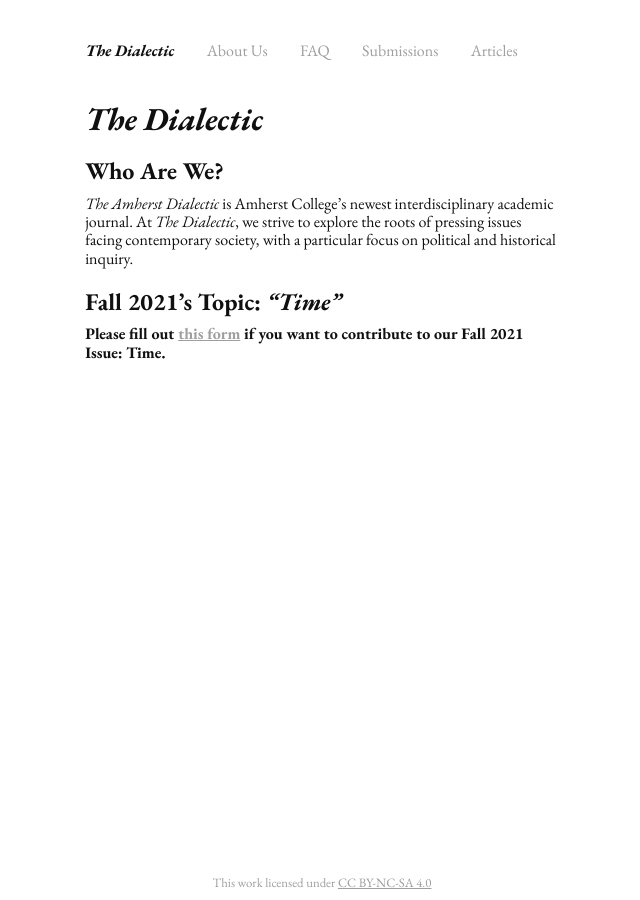
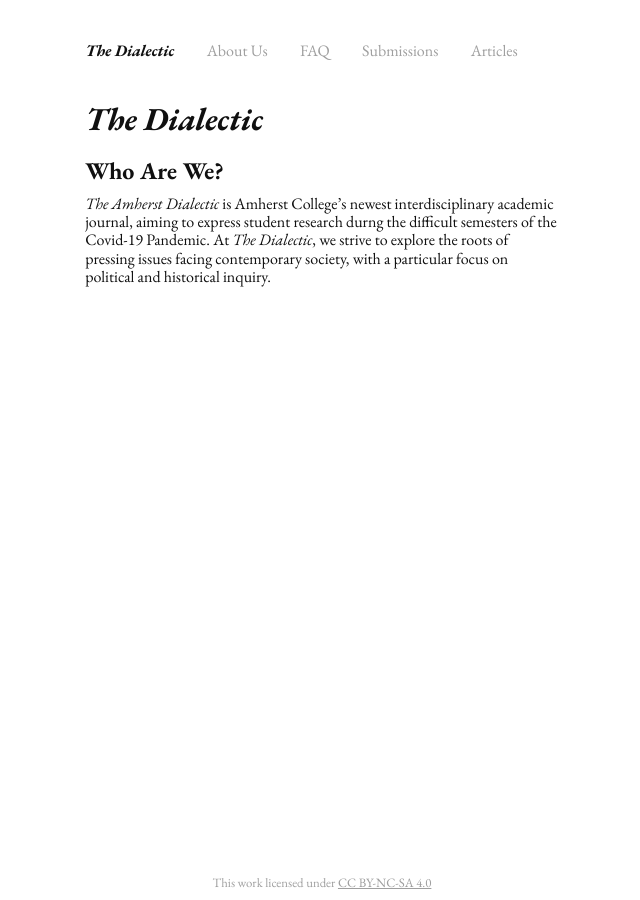
Before and after one commit to the-dialectic/amherstdialectic.com, a Jekyll site: the page built from index.md, in a window 1280 px wide. Shown: the whole page, without its empty margins (318-958 px from the left). Built offline with Jekyll 4.4.1, drawn with Linux system fonts in a browser that asks for light colours.

Commit message:
firstabstract

```diff
--- a/index.md
+++ b/index.md
@@ -8,8 +8,4 @@ permalink: /
 
 ## Who Are We?
 
-_The Amherst Dialectic_ is Amherst College’s newest interdisciplinary academic journal. At _The Dialectic_, we strive to explore the roots of pressing issues facing contemporary society, with a particular focus on political and historical inquiry.
-
-## Fall 2021's Topic: _"Time"_
-
-**Please fill out [this form](https://forms.gle/rnAUVarip9ekHTSGA) if you want to contribute to our Fall 2021 Issue: Time.**
+_The Amherst Dialectic_ is Amherst College’s newest interdisciplinary academic journal, aiming to express student research durng the difficult semesters of the Covid-19 Pandemic. At _The Dialectic_, we strive to explore the roots of pressing issues facing contemporary society, with a particular focus on political and historical inquiry.
```
Also changed, not shown: pages/guidelines.md (+0 -1 lines), pages/us.md (+1 -1 lines).
